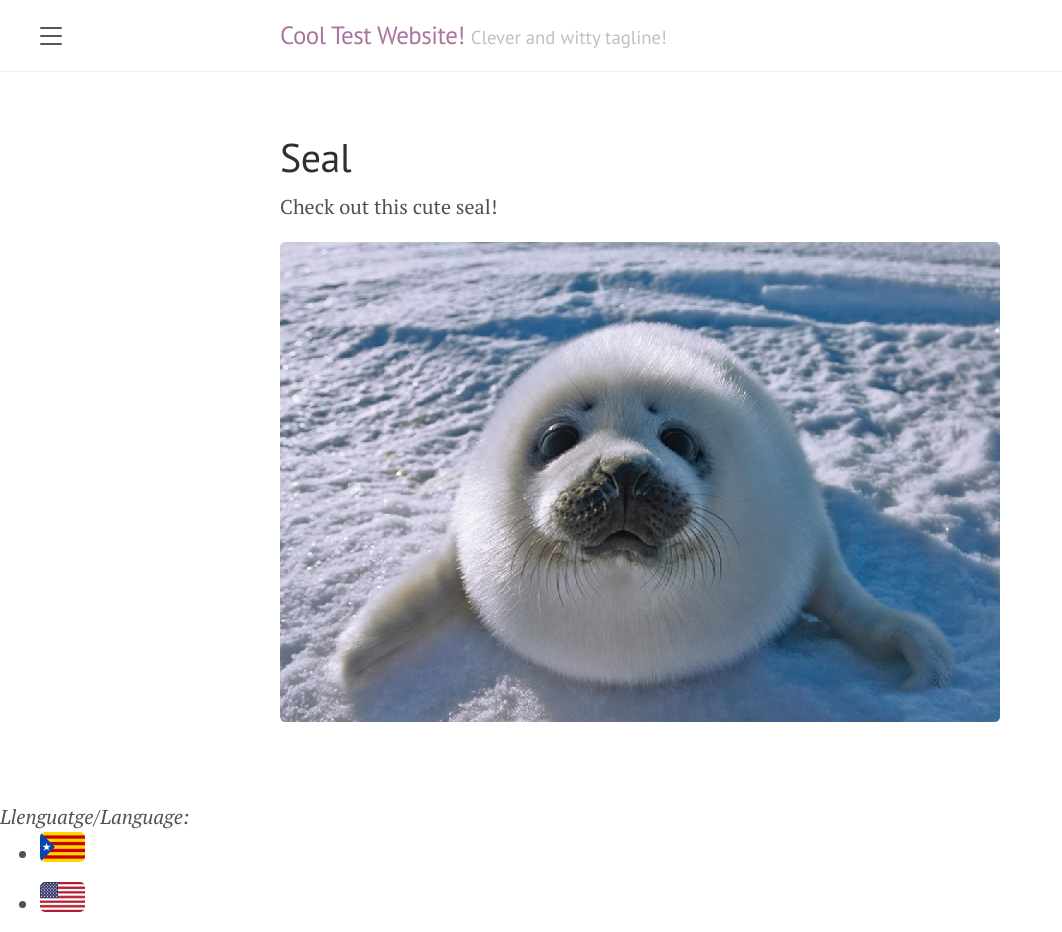
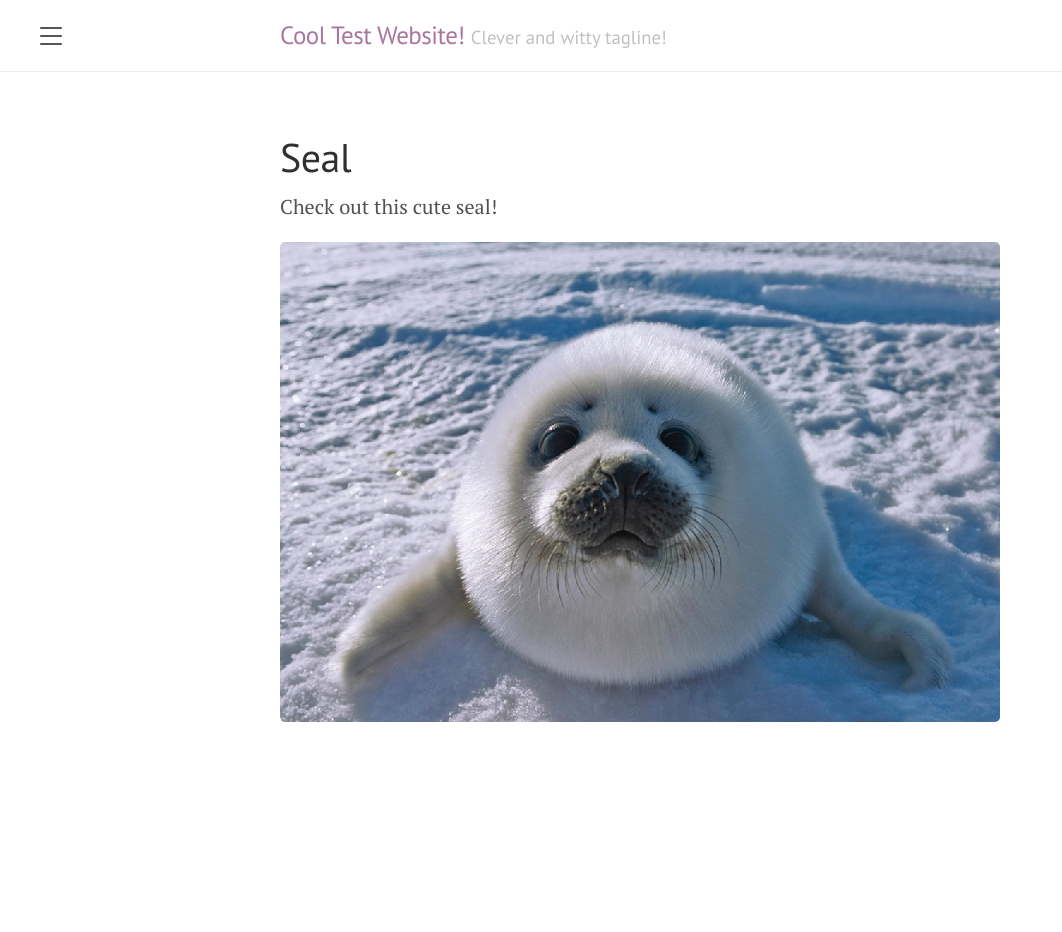
Before and after one commit to AndrewHinchberger/test_site, a Jekyll site: the page built from en/pages/seal.markdown, in a window 1280 px wide. Shown: the whole page, without its empty margins (0-1062 px from the left). Built offline with Jekyll 4.4.1, drawn with Linux system fonts in a browser that asks for light colours; a script that is not in the unit is left out; after the commit the page ends 900 px from its top, so only the background shows below that; part of the change alters nothing that is shown.

```diff
--- a/_includes/footer.html
+++ b/_includes/footer.html
@@ -1,3 +1,6 @@
+{% comment %}
+keeping this here for now, but disabling
+
 {% if page.layout != 'index' %}
     {% assign posts=site.posts | where:"lang-ref", page.lang-ref | sort: 'lang' %}
     {% if posts.size == 0 %}
@@ -14,3 +17,5 @@
     </footer>
     {% endif %}
 {% endif %}
+
+{% endcomment %}
```
